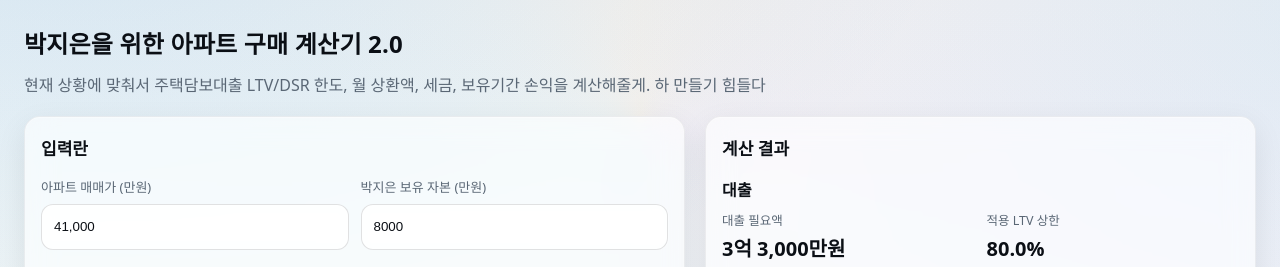
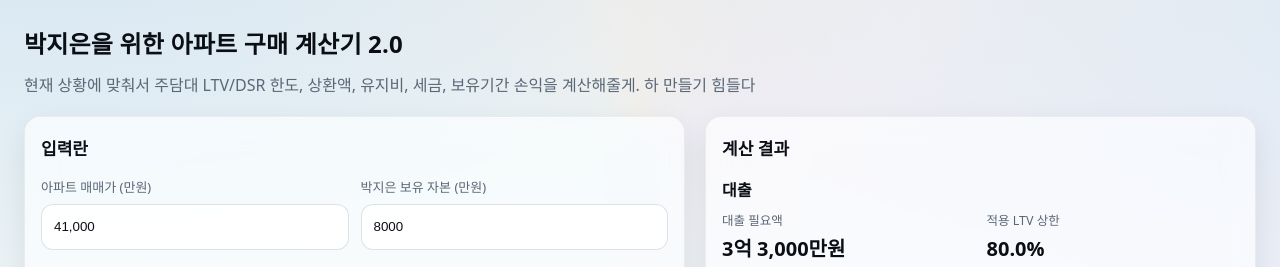
Before and after one commit to ohseyong/ohseyong.github.io, a Jekyll site: the page etc/kate_apt/index.html, which Jekyll copies as it is, in a window 1280 px wide. Shown: the top 267 px of the page. Built offline with Jekyll 4.4.1, drawn with Linux system fonts in a browser that asks for light colours.

Commit message:
Update index.html

```diff
--- a/etc/kate_apt/index.html
+++ b/etc/kate_apt/index.html
@@ -83,7 +83,7 @@
 <body>
   <header style="margin-bottom: 16px;">
     <h1>박지은을 위한 아파트 구매 계산기 2.0</h1>
-    <p class="lead">현재 상황에 맞춰서 주택담보대출 LTV/DSR 한도, 월 상환액, 세금, 보유기간 손익을 계산해줄게. 하 만들기 힘들다</p>
+    <p class="lead">현재 상황에 맞춰서 주담대 LTV/DSR 한도, 상환액, 유지비, 세금, 보유기간 손익을 계산해줄게. 하 만들기 힘들다</p>
 <!--    <div class="small">이 도구는 간이 시뮬레이터일 뿐. 정확하지 않음.</div> -->
   </header>
 
```
